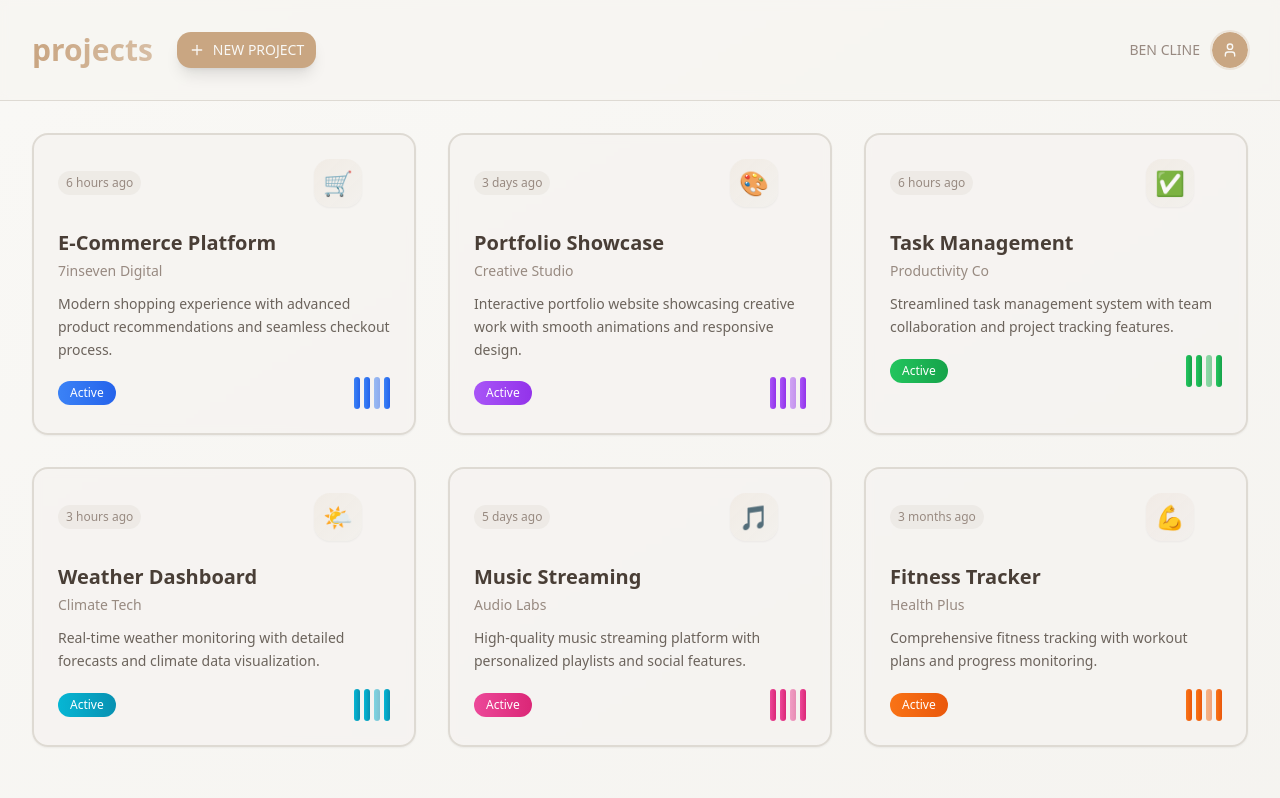
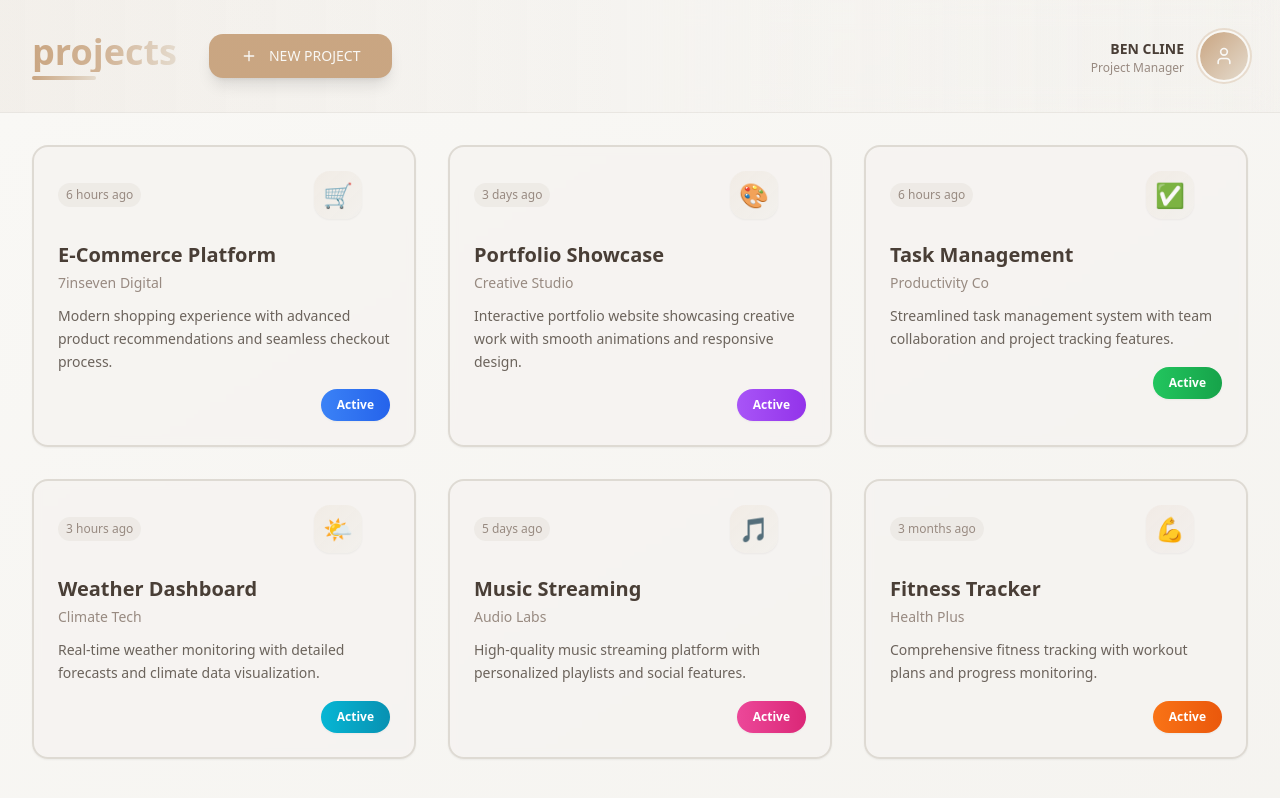
Before and after one commit to Zorockz/7inseven, a React (Vite) app: page / in a window 1280 px wide. Built offline with nearby package versions, Linux system fonts and the light colour scheme.

Commit message:
Improve healer bar and remove tallies

```diff
--- a/src/components/ProjectCard.tsx
+++ b/src/components/ProjectCard.tsx
@@ -43,18 +43,9 @@ export function ProjectCard({
       </CardHeader>
 
       <CardContent className="pt-0">
-        <div className="flex items-center justify-between">
-          <div className={`px-3 py-1 rounded-full text-xs font-medium text-white ${progressColor}`}>
+        <div className="flex items-center justify-end">
+          <div className={`px-4 py-2 rounded-full text-xs font-semibold text-white ${progressColor} shadow-sm`}>
             Active
-          </div>
-
-          <div className="flex gap-1">
-            {Array.from({ length: 4 }).map((_, i) => (
-              <div
-                key={i}
-                className={`w-1.5 h-8 rounded-full ${progressColor} opacity-${80 - i * 15}`}
-              />
-            ))}
           </div>
         </div>
       </CardContent>
--- a/src/components/ProjectDashboard.tsx
+++ b/src/components/ProjectDashboard.tsx
@@ -58,24 +58,33 @@ export function ProjectDashboard() {
   return (
     <div className="min-h-screen bg-gradient-to-br from-background to-secondary/20">
       {/* Header */}
-      <header className="flex items-center justify-between p-8 border-b bg-card/50 backdrop-blur-sm">
-        <div className="flex items-center gap-6">
-          <h1 className="text-3xl font-bold bg-gradient-to-r from-primary to-primary/70 bg-clip-text text-transparent">
+      <header className="relative overflow-hidden bg-gradient-to-r from-card via-card/95 to-secondary/10 backdrop-blur-md border-b border-border/50">
+        <div className="absolute inset-0 bg-gradient-to-r from-primary/5 via-transparent to-accent/5"></div>
+        <div className="relative flex items-center justify-between p-8">
+          <div className="flex items-center gap-8">
+            <div className="flex flex-col">
+              <h1 className="text-4xl font-bold bg-gradient-to-r from-primary via-primary/80 to-accent bg-clip-text text-transparent">
                 projects
               </h1>
-          <Button size="sm" className="gap-2 shadow-lg">
-            <Plus className="w-4 h-4" />
+              <div className="h-1 w-16 bg-gradient-to-r from-primary to-accent rounded-full mt-1"></div>
+            </div>
+            <Button size="lg" className="gap-3 shadow-lg hover:shadow-xl transition-all duration-200 bg-gradient-to-r from-primary to-primary/90">
+              <Plus className="w-5 h-5" />
               NEW PROJECT
             </Button>
           </div>
 
-        <div className="flex items-center gap-3">
-          <span className="text-sm font-medium text-muted-foreground">BEN CLINE</span>
-          <Avatar className="w-9 h-9 ring-2 ring-primary/20">
-            <AvatarFallback className="bg-primary text-primary-foreground">
-              <User className="w-4 h-4" />
+          <div className="flex items-center gap-4">
+            <div className="text-right">
+              <span className="text-sm font-semibold text-foreground">BEN CLINE</span>
+              <p className="text-xs text-muted-foreground">Project Manager</p>
+            </div>
+            <Avatar className="w-12 h-12 ring-2 ring-primary/30 ring-offset-2 ring-offset-background">
+              <AvatarFallback className="bg-gradient-to-br from-primary to-accent text-primary-foreground font-semibold">
+                <User className="w-5 h-5" />
               </AvatarFallback>
             </Avatar>
+          </div>
         </div>
       </header>
 
```
Lines whose indentation alone changed are shown as unchanged.
